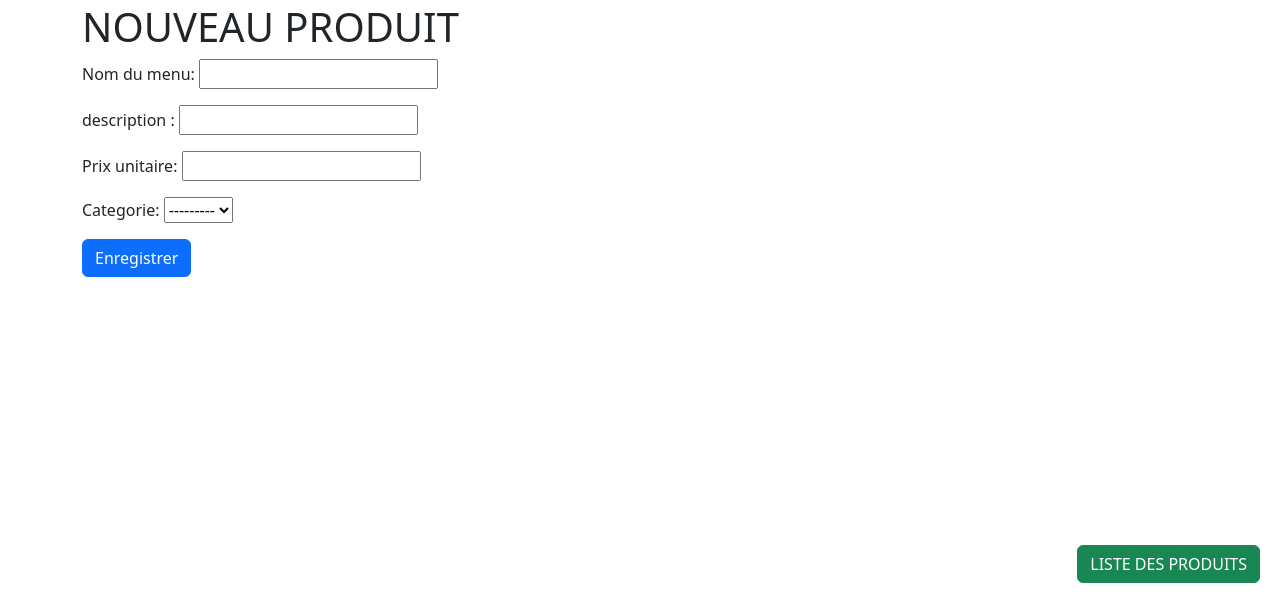
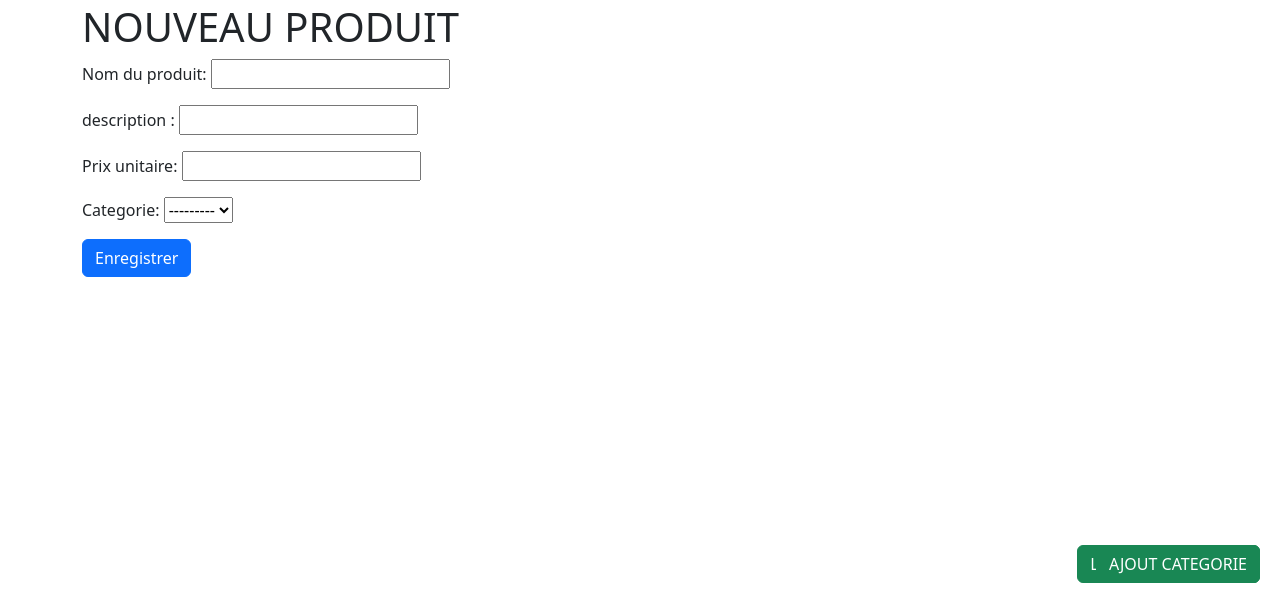
Before and after one commit to Thawfik/Lastproject, a Django app: page /market/ajout_produit/ in a window 1280 px wide. Shown: the part 197-800 px from the top of the page. Run offline with Django 5.2, Linux system fonts and the light colour scheme; data that the repository does not hold is empty.

Commit message:
modified:   Lastapp/__pycache__/forms.cpython-312.pyc 	modified:   Lastapp/__pycache__/urls.cpython-312.pyc 	modified:   Lastapp/__pycache__/views.cpython-312.pyc 	modified:   Lastapp/forms.py 	modified:   Lastapp/templates/Categorie/ajoutCategorie.html 	modified:   Lastapp/templates/Produits/ajoutProduit.html 	modified:   Lastapp/urls.py 	modified:   Lastapp/views.py

```diff
--- a/Lastapp/forms.py
+++ b/Lastapp/forms.py
@@ -2,7 +2,7 @@ from django import forms
 from Lastapp.models import Categorie , Produit , Client , Panier
 
 class ProductForm(forms.Form):
-    nameProduct = forms.CharField(label="Nom du menu" , max_length=255)
+    nameProduct = forms.CharField(label="Nom du produit" , max_length=255)
     describeProduct = forms.CharField(label="description ", max_length=255)
     puProduct = forms.IntegerField(label="Prix unitaire" ,max_value=10000 , required=True)
     Categorie = forms.ModelChoiceField(queryset=Categorie.objects.all())
--- a/Lastapp/templates/Categorie/ajoutCategorie.html
+++ b/Lastapp/templates/Categorie/ajoutCategorie.html
@@ -10,8 +10,8 @@
     {{ categorie_form.as_p }}
     <button class="btn btn-primary" type="submit">Enregistrer</button>
 </form>
+<div>
+    <a class="btn btn-success" role="button" href="{% url 'listeProduits' %}" style="position: absolute; bottom: 20px;  right: 20px;">LISTE DES PRODUITS</a>
+</div>
 
-<div>
-    <a class="btn btn-success" role="button" href="{% url 'listeCategorie' %}" style="position: absolute; bottom: 20px;  right: 20px;">LISTE DES PRODUITS</a>
-</div>
 {% endblock %}
--- a/Lastapp/templates/Produits/ajoutProduit.html
+++ b/Lastapp/templates/Produits/ajoutProduit.html
@@ -14,4 +14,8 @@
 <div>
     <a class="btn btn-success" role="button" href="{% url 'listeProduits' %}" style="position: absolute; bottom: 20px;  right: 20px;">LISTE DES PRODUITS</a>
 </div>
+
+<div>
+    <a class="btn btn-success" role="button" href="{% url 'ajoutCategorie' %}" style="position: absolute; bottom: 20px;  right: 20px;">AJOUT CATEGORIE</a>
+</div>
 {% endblock %}
--- a/Lastapp/urls.py
+++ b/Lastapp/urls.py
@@ -14,7 +14,7 @@ urlpatterns = [
     path('categorie/', views.listeCategorie , name="listeCategories"),
 
     #/market/ajout_categorie : URL menant à la page d'ajout des categories
-    path('ajout_produit/', views.ajoutCategorie , name="ajoutCategorie"),
+    path('ajout_categorie/', views.ajoutCategorie , name="ajoutCategorie"),
 
     #/market/client : URL menant à la page de la liste des clients
     path('client/', views.listeClient , name="listeClients"),
--- a/Lastapp/views.py
+++ b/Lastapp/views.py
@@ -35,11 +35,11 @@ def ajoutProduit(request):
             Categorie = produitform.cleaned_data["Categorie"]
             oProduit1 = Produit(nom = nom , description = description ,prix_unitaire = prix   ,Categorie = Categorie)
             oProduit1.save()
-            redirect("listeProduits")
+
     else:
-        form = ProductForm()
+        produitform = ProductForm()
 
-    return render(request, "Produits/ajoutProduit.html", {"product_form": form})
+    return render(request, "Produits/ajoutProduit.html", {"product_form":produitform})
 
 def ajoutCategorie(request):
     if request.method == "POST":
@@ -49,11 +49,11 @@ def ajoutCategorie(request):
             description = categorieform.cleaned_data["description"]
             oCategorie1 = Categorie(titre = titre , description = description)
             oCategorie1.save()
-            redirect("listeProduits")
+
     else:
-        form = CategorieForm()
+        categorieform = CategorieForm()
 
-    return render(request, "Categorie/ajoutCategorie.html", {"categorie_form": form})
+    return render(request, "Categorie/ajoutCategorie.html", {"categorie_form":categorieform})
 
 
 def ajoutClient(request):
```
